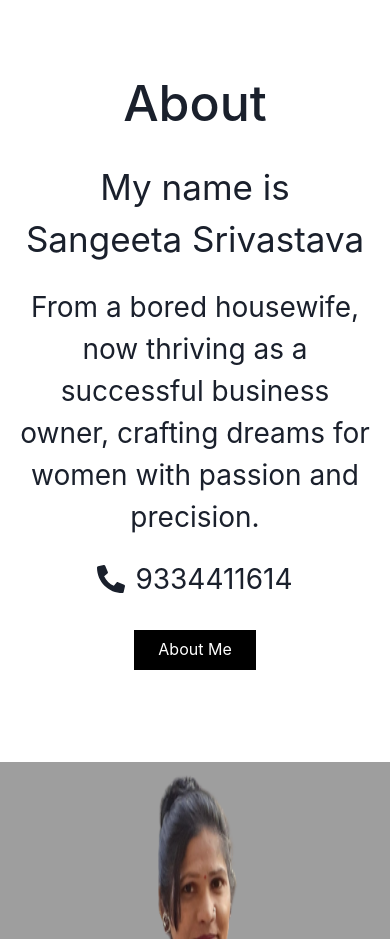
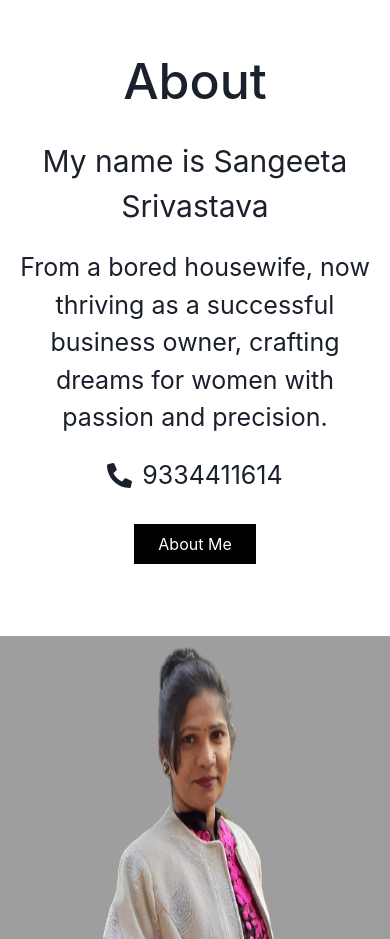
Before and after one commit to iamransh/sui-in-style, a Next.js app: page / in a window 390 px wide. Shown: the part 980-1919 px from the top of the page. Built offline with nearby package versions, Linux system fonts and the light colour scheme.

Commit message:
phone changes

```diff
--- a/src/components/About.js
+++ b/src/components/About.js
@@ -78,7 +78,7 @@ export default function About() {
       </Modal>
       <Flex
         w="100%"
-        h={["180vh", "85vh", "85vh"]}
+        h={["150vh", "120vh", "85vh"]}
         py="20px"
         bg="rgb(245, 245, 245)"
         justify={"center"}
@@ -107,14 +107,14 @@ export default function About() {
               <Text fontWeight={"medium"} fontSize={"50px"}>
                 About
               </Text>
-              <Text fontSize={["35px", "30px", "25px"]}>
+              <Text fontSize={["30px", "28px", "25px"]}>
                 My name is Sangeeta Srivastava
               </Text>
-              <Text fontSize={["28px", "25px", "20px"]}>
+              <Text fontSize={["25px", "23px", "20px"]}>
                 From a bored housewife, now thriving as a successful business
                 owner, crafting dreams for women with passion and precision.
               </Text>
-              <Flex align={"center"} fontSize={["28px", "25px", "20px"]}>
+              <Flex align={"center"} fontSize={["25px", "23px", "20px"]}>
                 <FaPhone className="phone" />
                 <Text ml="10px">9334411614</Text>
               </Flex>
--- a/src/components/Standards.js
+++ b/src/components/Standards.js
@@ -6,7 +6,7 @@ export default function Standards() {
   return (
     <Flex
       w="100%"
-      h={["220vh", "75vh", "90vh"]}
+      h={["200vh", "145vh", "90vh"]}
       bg="rgb(245, 245, 245)"
       py={["40px", "40px", "0"]}
     >
--- a/src/components/Story.js
+++ b/src/components/Story.js
@@ -90,7 +90,7 @@ export default function Story() {
       </Modal>
       <Flex
         w="100%"
-        h={["200vh", "70vh", "70vh"]}
+        h={["170vh", "120vh", "70vh"]}
         flexDir={["column", "column", "row"]}
       >
         <Stack
```
